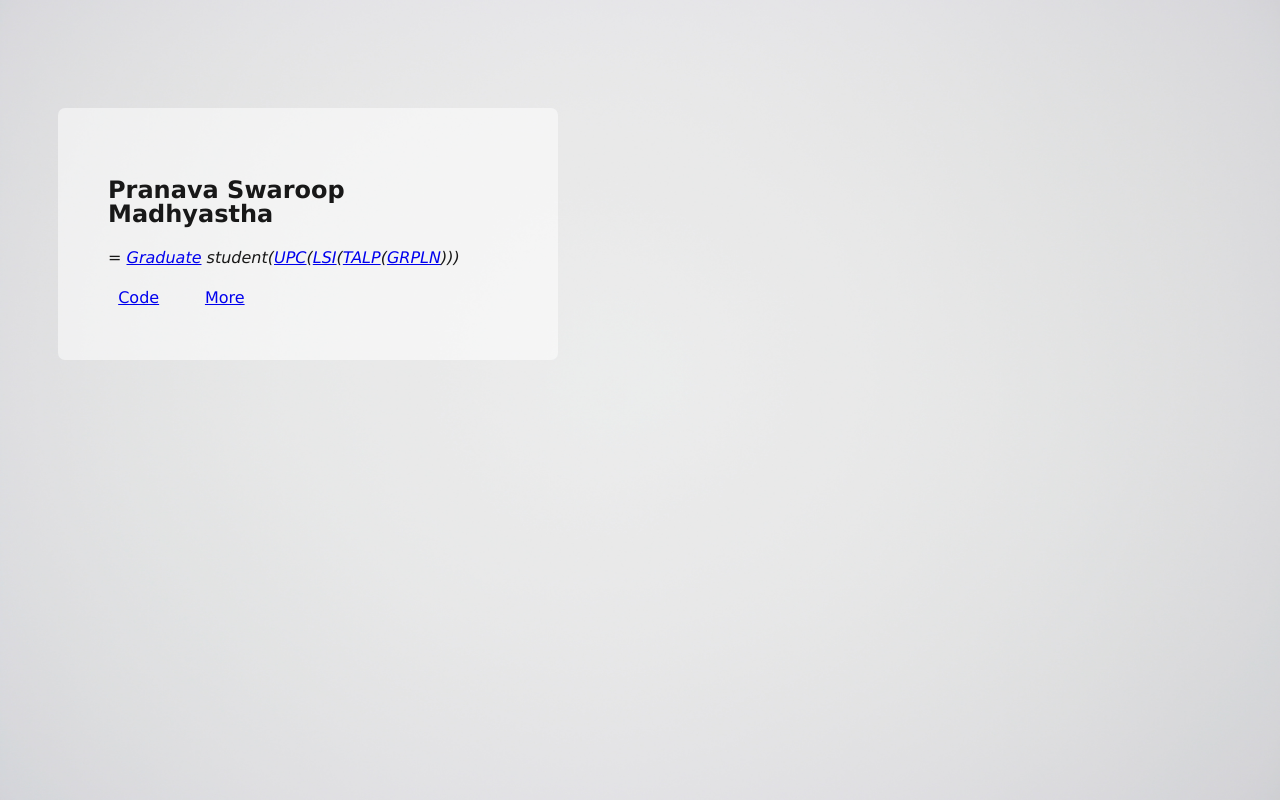
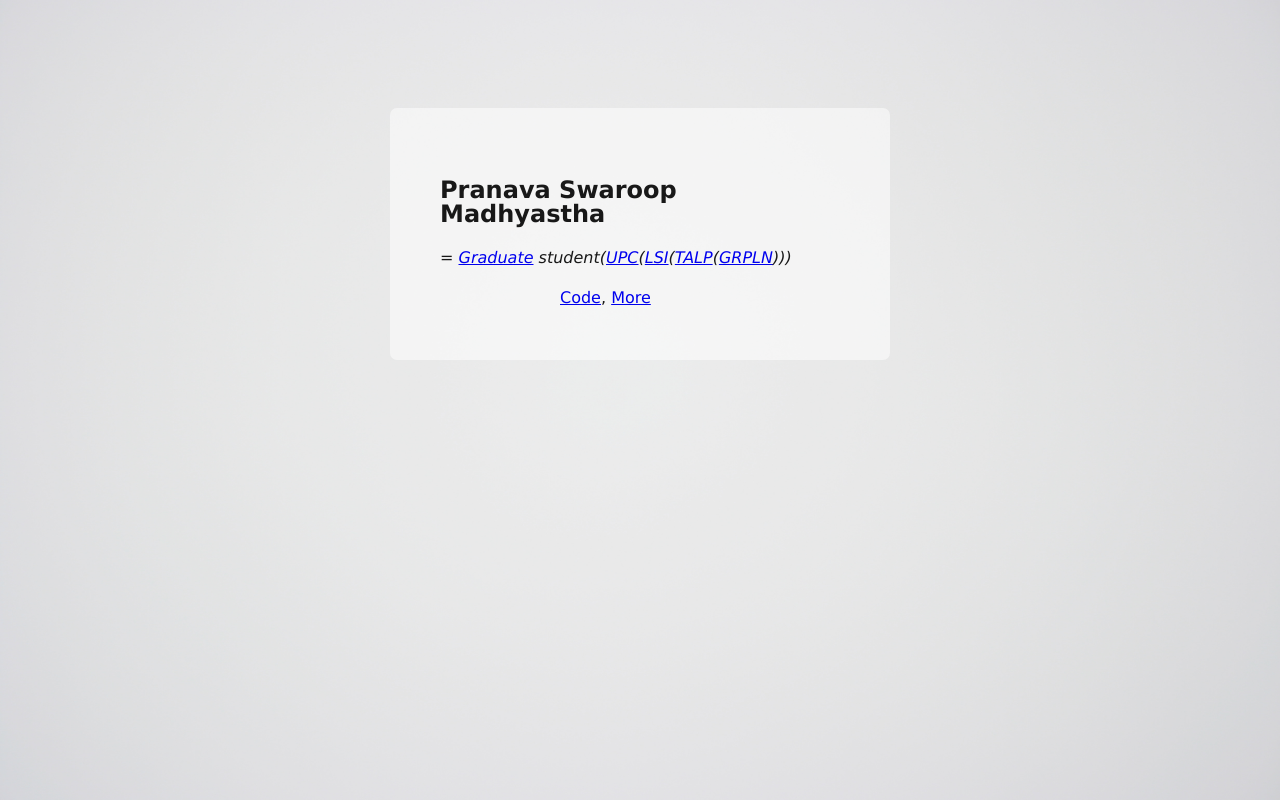
Before and after one commit to pmadhyastha/f00barin.github.com, a plain HTML site: page index.html in a window 1280 px wide. Drawn offline with nearby package versions, Linux system fonts and the light colour scheme; a web font is replaced by a local one.

Commit message:
modified the layout a bit.

```diff
--- a/index.html
+++ b/index.html
@@ -18,7 +18,9 @@
   <h2>Pranava Swaroop Madhyastha</h2>
   = <i><a href="http://en.wikipedia.org/wiki/Ph.D.">Graduate</a> student(<a href="http://www.upc.edu/">UPC</a>(<a href="http://www.lsi.upc.edu/">LSI</a>(<a href="http://www.talp.upc.edu/">TALP</a>(<a href="http://nlp.lsi.upc.edu/web/index.php">GRPLN</a>))) </i>
   <p> </p>
-  &nbsp; <a href="https://github.com/f00barin">Code</a>  &nbsp; &nbsp; &nbsp; &nbsp;  <a href="http://www.lsi.upc.edu/~pranava/blog">More</a>
+  <div id="container">
+    <a href="https://github.com/f00barin">Code</a>, <a href="http://www.lsi.upc.edu/~pranava/blog">More</a>
+  </div>
 </div>
 
 <!--jquery backstretch.min.js-->
--- a/style.css
+++ b/style.css
@@ -14,8 +14,9 @@ h1 {
 
 #information {
   position:relative;
-  top:100px;
-  left:50px;
+  top: 100px;
+  margin-left: auto;
+  margin-right: auto;
   float:center;
   width:400px;
   background-color:rgba(255,255,255,0.5);
@@ -23,3 +24,10 @@ h1 {
   -moz-border-radius: 7px;
   border-radius: 7px;
 }
+
+#container{
+  position:relative;
+  margin-left: auto;
+  margin-right: auto;
+  width: 10em
+}
```
